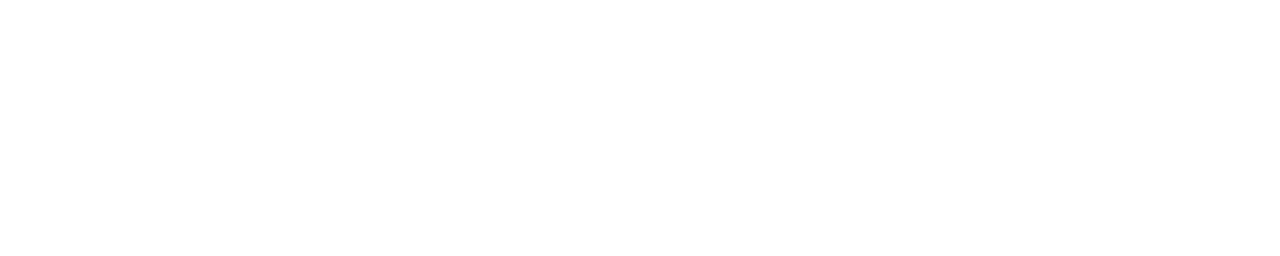
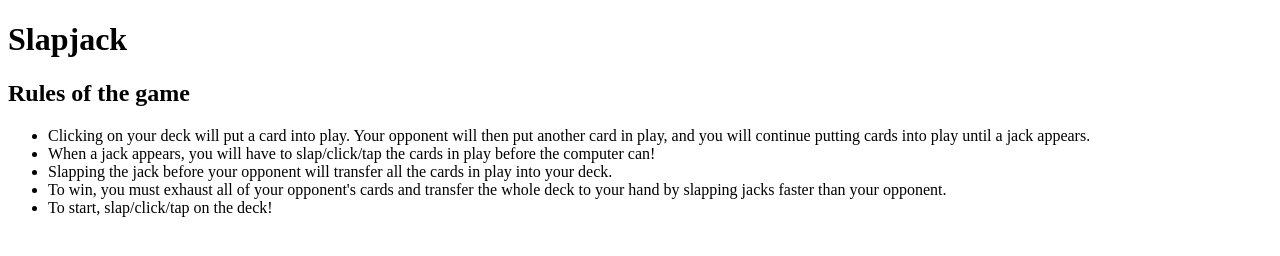
Before and after one commit to vcjhwebdev/slapjack, a plain HTML site: page index.html in a window 1280 px wide. Drawn offline with Linux system fonts and the light colour scheme.

Commit message:
index commit 1

```diff
--- a/index.html
+++ b/index.html
@@ -3,9 +3,25 @@
   <head>
     <meta charset="utf-8">
     <link rel="stylesheet" href="assets/css/styles.css">
-    <title>Web App Title</title>
+    <title>Slapjack</title>
   </head>
+
   <body>
+    <h1 id="h1">Slapjack</h1>
+    <h2 id="h2">Rules of the game</h2>
+    <ul id="rules">
+      <li>Clicking on your deck will put a card into play. Your opponent will then put another card in play, and you will continue putting cards into play until a jack appears.</li>
+      <li>When a jack appears, you will have to slap/click/tap the cards in play before the computer can!</li>
+      <li>Slapping the jack before your opponent will transfer all the cards in play into your deck.</li>
+      <li>To win, you must exhaust all of your opponent's cards and transfer the whole deck to your hand by slapping jacks faster than your opponent.</li>
+      <li>To start, slap/click/tap on the deck!</li>
+    </ul>
+
+    <!-- Card in play(svg file) -->
+    <img />
+
+    <!-- Your deck(svg file) -->
+    <img />
 
     <!-- JavaScript File (loaded after the html has rendered) -->
     <script src="assets/js/app.js"></script>
```
